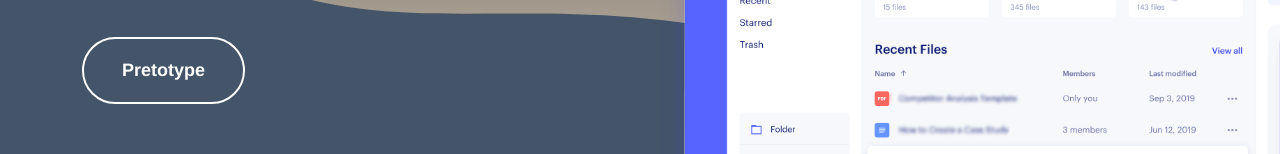
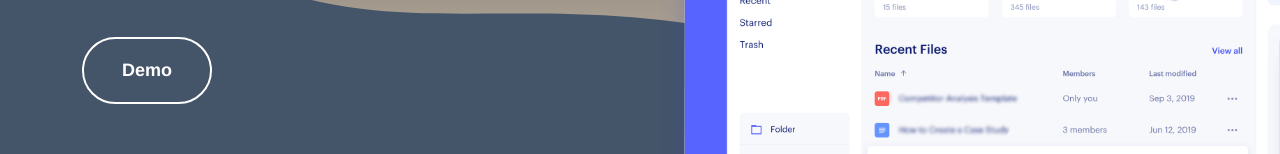
Before and after one commit to Grade0/icare, a plain HTML site: page index.html in a window 1280 px wide. Shown: the part 443-597 px from the top of the page. Drawn offline with nearby package versions, Linux system fonts and the light colour scheme.

Commit message:
Update index.html

```diff
--- a/index.html
+++ b/index.html
@@ -127,7 +127,7 @@
                 href="https://icare-infra.herokuapp.com"
                 class="main-btn border-btn btn-hover wow fadeInUp"
                 data-wow-delay=".6s"
-                >Pretotype</a
+                >Demo</a
               >
               <a href="#features" class="scroll-bottom">
                 <i class="lni lni-arrow-down"></i
```
